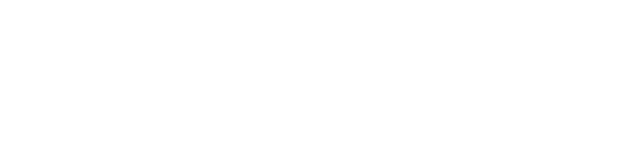
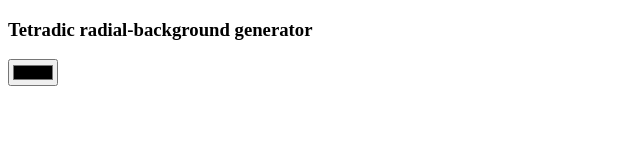
Before and after one commit to denisIordachi/Gradient-generator, a plain HTML site: page index.html in a window 1280 px wide. Shown: the whole page, without its empty margins (0-640 px from the left). Drawn offline with Linux system fonts and the light colour scheme.

Commit message:
finished html code for the generator

```diff
--- a/index.html
+++ b/index.html
@@ -7,7 +7,18 @@
     <title>Document</title>
 </head>
 <body>
-
+    <div class="wrapper">
+        <div class="generator">
+            <h3 class="generator__title">
+                Tetradic radial-background generator
+            </h3>
+            <div class="generator__color-pick color-pick">
+                <label for="" class="color-pick__label"></label>
+                <input type="color" class="color-pick__input">
+            </div>
+            <p class="generator__style"></p>
+        </div>
+    </div>
 
 </body>
 </html>
```
